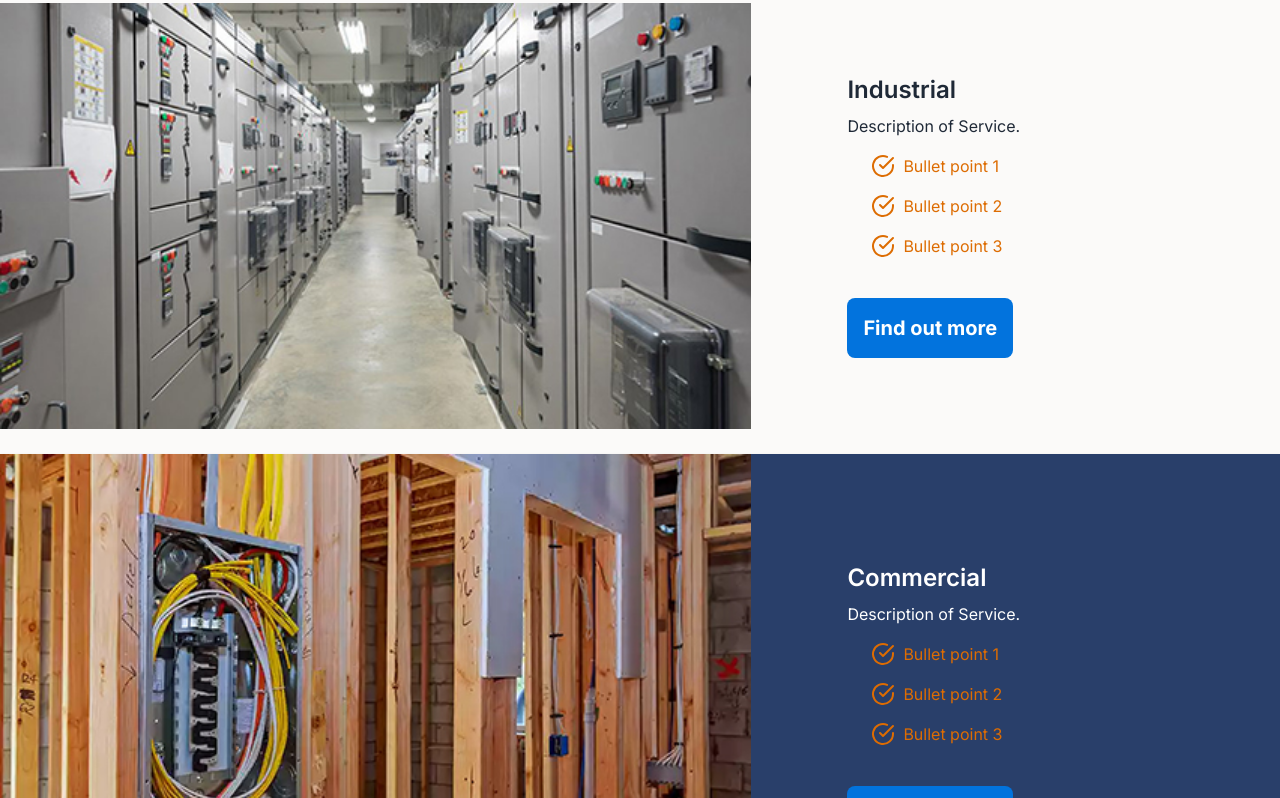
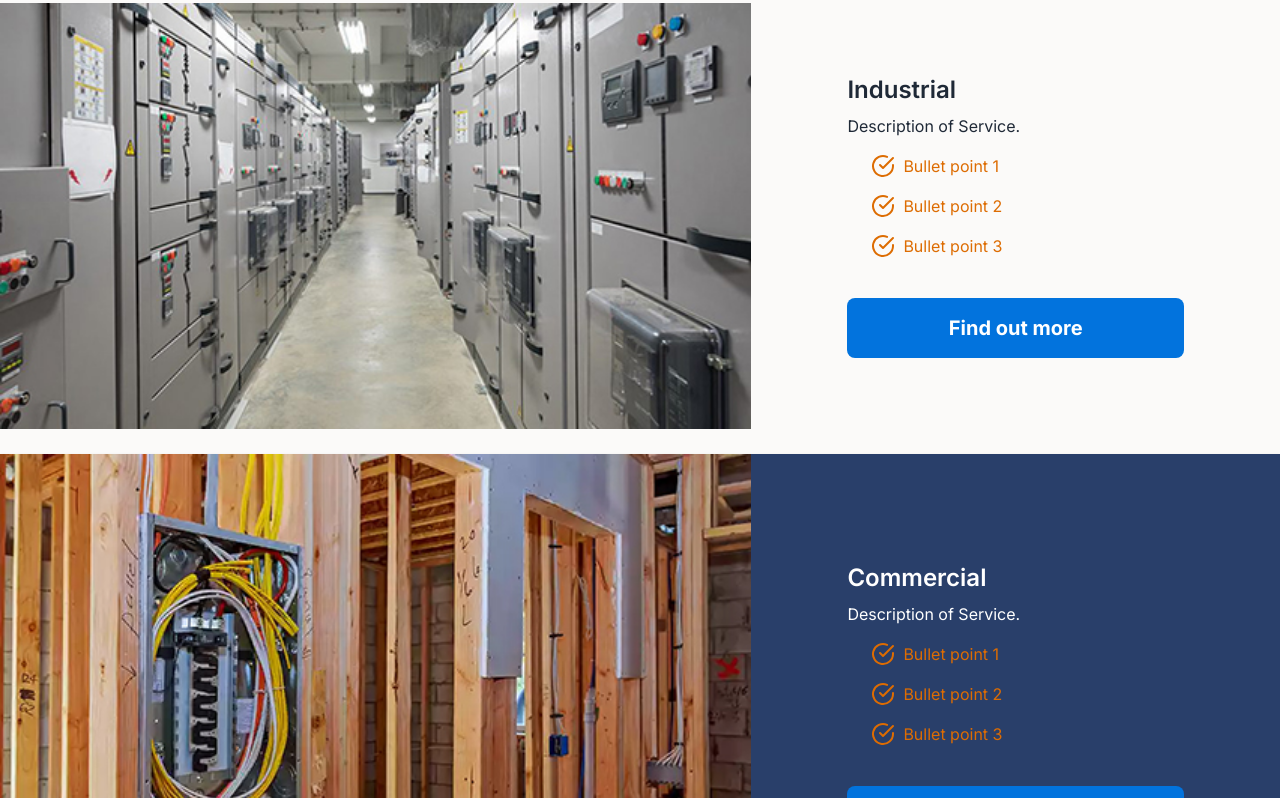
Before and after one commit to kezzaam/1-electric, a Next.js app: page /services in a window 1280 px wide. Shown: the part 942-1740 px from the top of the page. Built offline with nearby package versions, Linux system fonts and the light colour scheme.

Commit message:
Commit 20 - Update buttons on service sections

```diff
--- a/components/Services.tsx
+++ b/components/Services.tsx
@@ -97,7 +97,7 @@ export default function Services() {
                 </li>
               ))}
             </ul>
-            <Link href="/contact"><button className="bg-trueblue rounded-lg p-4 mt-10 text-white text-xl font-bold hover:bg-metallicorange hover:scale-105 hover:transition-all">Find out more</button></Link>
+            <Link href="/contact"><button className="bg-trueblue rounded-lg p-4 mt-10 text-white text-xl font-bold hover:bg-metallicorange hover:scale-105 hover:transition-all w-full">Find out more</button></Link>
           </div>
         </section>
         </Link>
```
